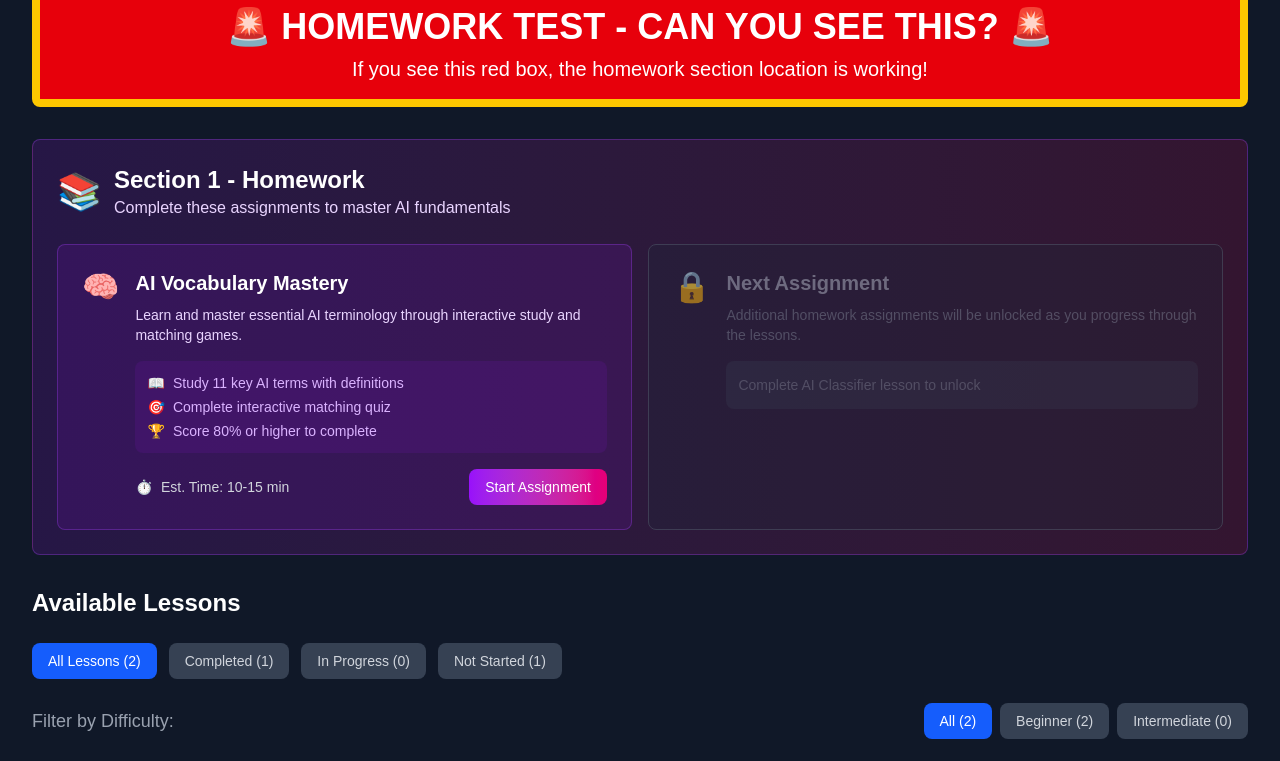
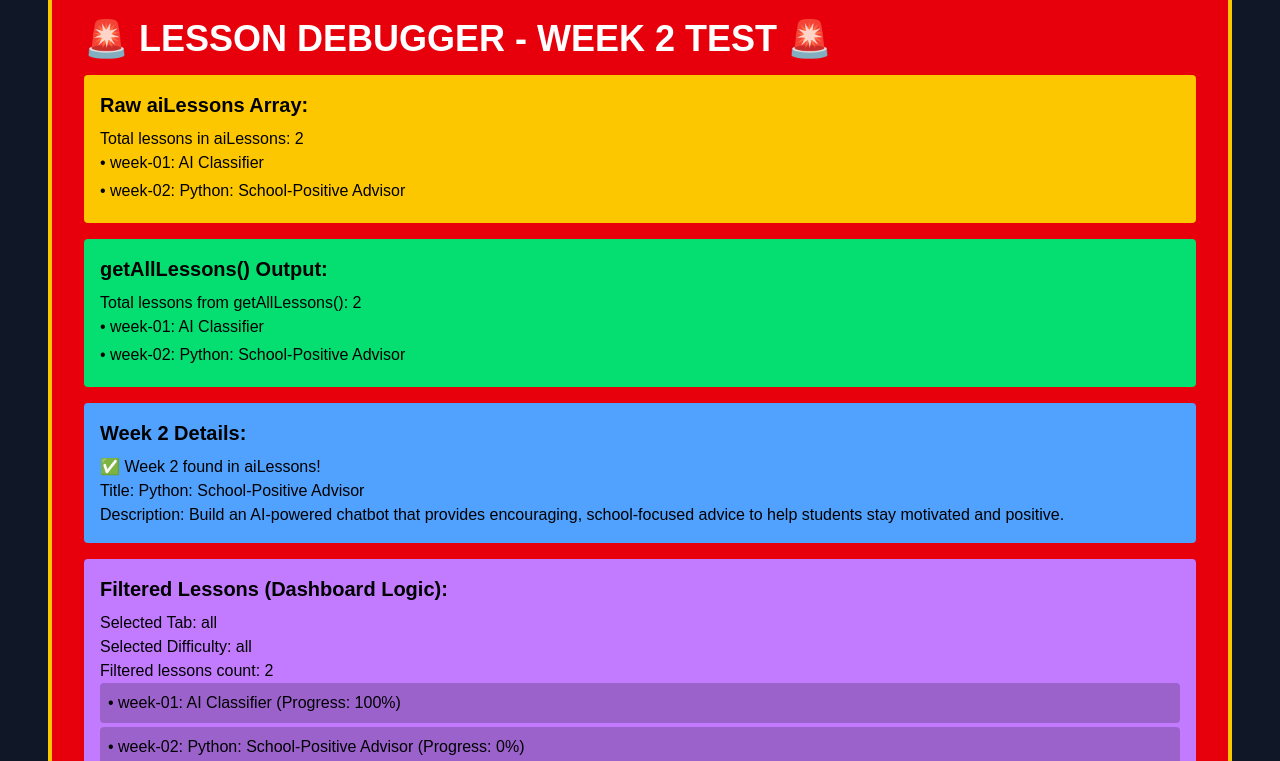
Before and after one commit to dropflyai/Curriculum-pilot-mvp, a Next.js app: page /dashboard in a window 1280 px wide. Shown: the part 1080-1841 px from the top of the page. Built offline with nearby package versions, Linux system fonts and the light colour scheme; no server answers.

Commit message:
Add comprehensive lesson debugging to diagnose Week 2 visibility issue

```diff
--- /dev/null
+++ b/debug-lessons.mjs
@@ -0,0 +1,22 @@
+import fs from 'fs'
+
+// Read the lesson data file and check structure
+const data = fs.readFileSync('./src/lib/lesson-data.ts', 'utf8')
+
+// Count aiLessons array entries
+const aiLessonsStart = data.indexOf('export const aiLessons: AILesson[] = [')
+const lines = data.split('\n')
+
+console.log('Checking lesson data structure...')
+
+// Find lines with lesson IDs
+const lessonIdLines = lines.filter(line => line.includes("id: 'week-"))
+console.log('Found lesson IDs:', lessonIdLines.map(line => line.trim()))
+
+// Check if Week 2 exists
+const hasWeek2 = data.includes("id: 'week-02'")
+console.log('Week 2 exists:', hasWeek2)
+
+// Check if the array structure is correct
+const hasWeek1 = data.includes("id: 'week-01'")
+console.log('Week 1 exists:', hasWeek1)
--- a/src/app/dashboard/page.tsx
+++ b/src/app/dashboard/page.tsx
@@ -7,11 +7,16 @@ import { getAllLessons, Lesson } from '@/lib/lesson-data'
 import { BookOpen, Clock, Award, TrendingUp, User, LogOut, CheckCircle } from 'lucide-react'
 import Link from 'next/link'
 import { signOut } from '@/lib/auth'
+import LessonDebugger from '@/components/LessonDebugger'
 
 export default function Dashboard() {
   const { user, isAuthenticated, loading } = useAuth()
   const router = useRouter()
-  const [lessons, setLessons] = useState<Lesson[]>(getAllLessons())
+  const [lessons, setLessons] = useState<Lesson[]>(() => {
+    const allLessons = getAllLessons()
+    console.log('Dashboard loading lessons:', allLessons.length, allLessons.map(l => ({ id: l.id, title: l.title })))
+    return allLessons
+  })
   const [userProgress] = useState<Record<string, number>>({
     'week-01': 100, // Week 1 AI Classifier - completed
     'week-02': 0, // Week 2 Python Advisor - not started
@@ -321,13 +326,8 @@ export default function Dashboard() {
         </div>
 
 
-        {/* 🚨 HOMEWORK VISIBILITY TEST - CAN YOU SEE THIS RED BOX? 🚨 */}
-        <div className="mb-8 bg-red-600 border-8 border-yellow-400 p-4 rounded-lg">
-          <div className="text-center">
-            <h2 className="text-4xl font-bold text-white mb-2">🚨 HOMEWORK TEST - CAN YOU SEE THIS? 🚨</h2>
-            <p className="text-white text-xl">If you see this red box, the homework section location is working!</p>
-          </div>
-        </div>
+        {/* 🚨 LESSON DEBUGGER - CAN YOU SEE WEEK 2? 🚨 */}
+        <LessonDebugger />
 
         {/* Section 1 Homework */}
         <div className="mb-8">
--- /dev/null
+++ b/src/app/debug-lessons/page.tsx
@@ -0,0 +1,76 @@
+'use client'
+
+import { getAllLessons, aiLessons } from '@/lib/lesson-data'
+
+export default function DebugLessonsPage() {
+  const lessons = getAllLessons()
+
+  return (
+    <div className="min-h-screen bg-gray-900 p-8">
+      <div className="max-w-4xl mx-auto">
+        <h1 className="text-4xl font-bold text-white mb-8">🔍 Lesson Data Debug Page</h1>
+
+        <div className="space-y-8">
+          <div className="bg-red-600 border-4 border-yellow-400 p-6 rounded-lg">
+            <h2 className="text-2xl font-bold text-white mb-4">🚨 RAW aiLessons ARRAY 🚨</h2>
+            <div className="bg-black/50 p-4 rounded text-white font-mono">
+              <p className="mb-2">Total lessons in aiLessons: {aiLessons.length}</p>
+              {aiLessons.map(lesson => (
+                <div key={lesson.id} className="mb-2 p-2 bg-gray-800 rounded">
+                  <strong>{lesson.id}</strong>: {lesson.title}
+                  <br />
+                  <small className="text-gray-300">{lesson.description}</small>
+                </div>
+              ))}
+            </div>
+          </div>
+
+          <div className="bg-green-600 border-4 border-yellow-400 p-6 rounded-lg">
+            <h2 className="text-2xl font-bold text-white mb-4">🚨 getAllLessons() OUTPUT 🚨</h2>
+            <div className="bg-black/50 p-4 rounded text-white font-mono">
+              <p className="mb-2">Total lessons from getAllLessons(): {lessons.length}</p>
+              {lessons.map(lesson => (
+                <div key={lesson.id} className="mb-2 p-2 bg-gray-800 rounded">
+                  <strong>{lesson.id}</strong>: {lesson.title}
+                  <br />
+                  <small className="text-gray-300">{lesson.description}</small>
+                </div>
+              ))}
+            </div>
+          </div>
+
+          <div className="bg-blue-600 border-4 border-yellow-400 p-6 rounded-lg">
+            <h2 className="text-2xl font-bold text-white mb-4">🚨 WEEK 2 SPECIFIC CHECK 🚨</h2>
+            <div className="bg-black/50 p-4 rounded text-white font-mono">
+              {aiLessons.find(l => l.id === 'week-02') ? (
+                <div>
+                  <p className="text-green-400 font-bold">✅ Week 2 FOUND in aiLessons!</p>
+                  <div className="mt-2 p-2 bg-green-900/50 rounded">
+                    <p><strong>ID:</strong> {aiLessons.find(l => l.id === 'week-02')?.id}</p>
+                    <p><strong>Title:</strong> {aiLessons.find(l => l.id === 'week-02')?.title}</p>
+                    <p><strong>Description:</strong> {aiLessons.find(l => l.id === 'week-02')?.description}</p>
+                    <p><strong>Modes:</strong> {aiLessons.find(l => l.id === 'week-02')?.modes.length}</p>
+                  </div>
+                </div>
+              ) : (
+                <p className="text-red-400 font-bold">❌ Week 2 NOT found in aiLessons!</p>
+              )}
+
+              {lessons.find(l => l.id === 'week-02') ? (
+                <div className="mt-4">
+                  <p className="text-green-400 font-bold">✅ Week 2 FOUND in getAllLessons()!</p>
+                  <div className="mt-2 p-2 bg-green-900/50 rounded">
+                    <p><strong>Mapped ID:</strong> {lessons.find(l => l.id === 'week-02')?.id}</p>
+                    <p><strong>Mapped Title:</strong> {lessons.find(l => l.id === 'week-02')?.title}</p>
+                  </div>
+                </div>
+              ) : (
+                <p className="text-red-400 font-bold">❌ Week 2 NOT found in getAllLessons()!</p>
+              )}
+            </div>
+          </div>
+        </div>
+      </div>
+    </div>
+  )
+}
--- /dev/null
+++ b/src/components/LessonDebugger.tsx
@@ -0,0 +1,111 @@
+'use client'
+
+import { getAllLessons, aiLessons } from '@/lib/lesson-data'
+import { useState } from 'react'
+
+export default function LessonDebugger() {
+  const lessons = getAllLessons()
+  const [selectedTab] = useState<'all' | 'completed' | 'in-progress' | 'not-started'>('all')
+  const [selectedDifficulty] = useState<'all' | 'beginner' | 'intermediate' | 'advanced'>('all')
+
+  // Mock the same progress data as dashboard
+  const userProgress = {
+    'week-01': 100, // Week 1 AI Classifier - completed
+    'week-02': 0, // Week 2 Python Advisor - not started
+  }
+
+  const getProgressForLesson = (lessonId: string) => {
+    return userProgress[lessonId] || 0
+  }
+
+  // Copy the same filtering logic from dashboard
+  const getLessonsByTab = () => {
+    let filteredLessons = lessons
+
+    // Filter by completion status
+    switch (selectedTab) {
+      case 'completed':
+        filteredLessons = lessons.filter(lesson => getProgressForLesson(lesson.id) === 100)
+        break
+      case 'in-progress':
+        filteredLessons = lessons.filter(lesson => {
+          const progress = getProgressForLesson(lesson.id)
+          return progress > 0 && progress < 100
+        })
+        break
+      case 'not-started':
+        filteredLessons = lessons.filter(lesson => getProgressForLesson(lesson.id) === 0)
+        break
+      default:
+        filteredLessons = lessons
+    }
+
+    // Then filter by difficulty
+    if (selectedDifficulty !== 'all') {
+      filteredLessons = filteredLessons.filter(lesson => lesson.difficulty === selectedDifficulty)
+    }
+
+    return filteredLessons
+  }
+
+  const filteredLessons = getLessonsByTab()
+
+  return (
+    <div className="bg-red-600 p-8 m-4 rounded-lg border-4 border-yellow-400">
+      <h2 className="text-4xl font-bold text-white mb-4">🚨 LESSON DEBUGGER - WEEK 2 TEST 🚨</h2>
+
+      <div className="bg-yellow-400 text-black p-4 rounded mb-4">
+        <h3 className="font-bold text-xl mb-2">Raw aiLessons Array:</h3>
+        <p>Total lessons in aiLessons: {aiLessons.length}</p>
+        {aiLessons.map(lesson => (
+          <div key={lesson.id} className="mb-1">
+            • {lesson.id}: {lesson.title}
+          </div>
+        ))}
+      </div>
+
+      <div className="bg-green-400 text-black p-4 rounded mb-4">
+        <h3 className="font-bold text-xl mb-2">getAllLessons() Output:</h3>
+        <p>Total lessons from getAllLessons(): {lessons.length}</p>
+        {lessons.map(lesson => (
+          <div key={lesson.id} className="mb-1">
+            • {lesson.id}: {lesson.title}
+          </div>
+        ))}
+      </div>
+
+      <div className="bg-blue-400 text-black p-4 rounded mb-4">
+        <h3 className="font-bold text-xl mb-2">Week 2 Details:</h3>
+        {aiLessons.find(l => l.id === 'week-02') ? (
+          <div>
+            <p>✅ Week 2 found in aiLessons!</p>
+            <p>Title: {aiLessons.find(l => l.id === 'week-02')?.title}</p>
+            <p>Description: {aiLessons.find(l => l.id === 'week-02')?.description}</p>
+          </div>
+        ) : (
+          <p>❌ Week 2 NOT found in aiLessons!</p>
+        )}
+      </div>
+
+      <div className="bg-purple-400 text-black p-4 rounded mb-4">
+        <h3 className="font-bold text-xl mb-2">Filtered Lessons (Dashboard Logic):</h3>
+        <p>Selected Tab: {selectedTab}</p>
+        <p>Selected Difficulty: {selectedDifficulty}</p>
+        <p>Filtered lessons count: {filteredLessons.length}</p>
+        {filteredLessons.map(lesson => (
+          <div key={lesson.id} className="mb-1 bg-black/20 p-2 rounded">
+            • {lesson.id}: {lesson.title} (Progress: {getProgressForLesson(lesson.id)}%)
+          </div>
+        ))}
+      </div>
+
+      <div className="bg-orange-400 text-black p-4 rounded">
+        <h3 className="font-bold text-xl mb-2">Progress Data Check:</h3>
+        <p>Week 1 progress: {getProgressForLesson('week-01')}%</p>
+        <p>Week 2 progress: {getProgressForLesson('week-02')}%</p>
+        <p>Should Week 2 show on 'all' tab? {getProgressForLesson('week-02') >= 0 ? 'YES' : 'NO'}</p>
+        <p>Should Week 2 show on 'not-started' tab? {getProgressForLesson('week-02') === 0 ? 'YES' : 'NO'}</p>
+      </div>
+    </div>
+  )
+}
```
